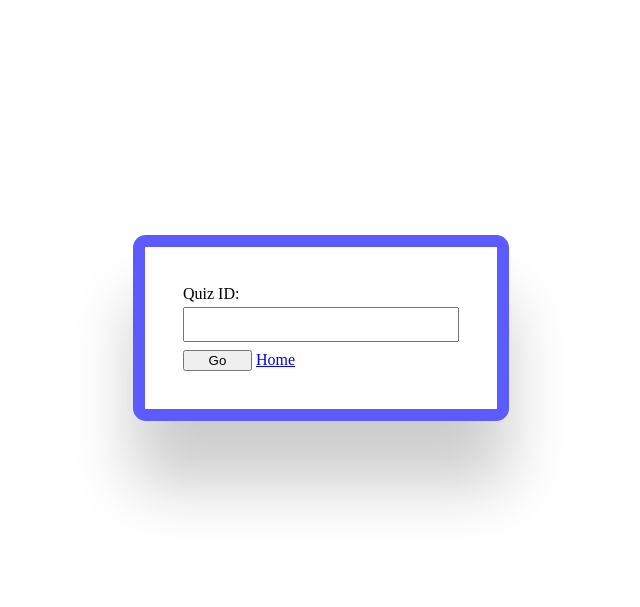
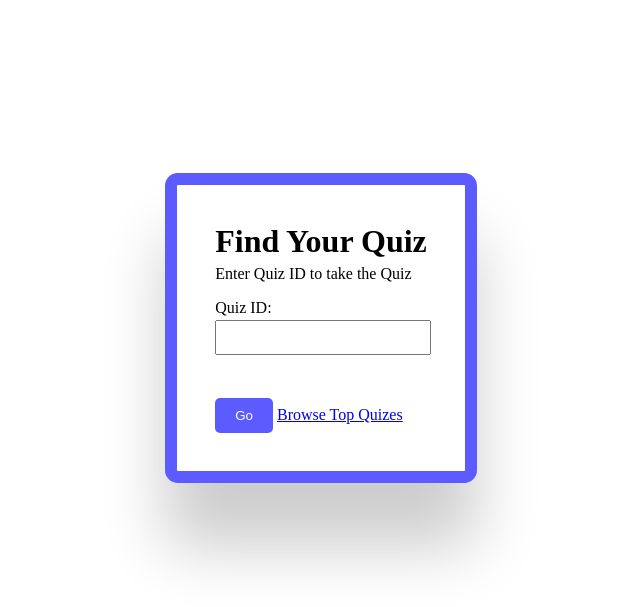
Before and after one commit to youssef-hsn/Quizlify, a PHP site: page / in a window 1280 px wide. Shown: the top 607 px of the page, without its empty margins (319-959 px from the left). Run offline with PHP 8.4, Linux system fonts and the light colour scheme.

Commit message:
🎨 QuizFinder Final styling

```diff
--- a/QuizFinder/index.html
+++ b/QuizFinder/index.html
@@ -3,16 +3,27 @@
 <head>
     <meta charset="UTF-8">
     <meta name="viewport" content="width=device-width, initial-scale=1.0">
+    <script src="https://code.jquery.com/jquery-3.6.0.min.js" defer></script>
     <link rel="stylesheet" href="style.css">
+    <script src="script.js" defer></script>
     <title>Find your Qui</title>
 </head>
 <body>
     <form action="/quizlify/quiz/" method="get">
+        <h1>Find Your Quiz</h1>
+        <p>Enter Quiz ID to take the Quiz</p>
         <label for="quiz-id">Quiz ID:</label>
-        <input type="text" id="quiz-id" name="id">
+        <input type="number" id="quiz-id" name="id">
+        <section id="feedback">
+            <img src="" alt="quiz image" hidden>
+            <div id="quiz-info">
+                <h6 id="quiz-title"></h6>
+                <p id="quiz-description"></p>
+            </div>
+        </section>
         <div>
             <button type="submit" id="go-button">Go</button>
-            <a href="/quizlify/home/" id="home-link">Home</a>
+            <a href="/quizlify/home/" id="home-link">Browse Top Quizes</a>
         </div>
     </form>
 </body>
--- /dev/null
+++ b/QuizFinder/script.js
@@ -0,0 +1,20 @@
+$("#quiz-id").on("input", (c) => {
+    let newValue = c.target.value;
+    $("#feedback img").show();
+    $.ajax({
+        url: '/quizlify/api/getQuizData.php',
+        method: 'GET',
+        data: { id: newValue },
+        success: function(response) {
+            const quiz = response.quiz;
+            $("#feedback img").attr("src", `https://api.dicebear.com/9.x/icons/svg?seed=${quiz.title}`);
+            $("#quiz-title").text(quiz.title);
+            $("#quiz-description").text(quiz.description);
+        },
+        error: function(xhr) {
+            $("#feedback img").attr("src", `https://api.dicebear.com/9.x/glass/svg?backgroundColor=FE305B`);
+            $("#quiz-title").text("Some Error Occured");
+            $("#quiz-description").text(xhr.statusText);
+        }
+    })
+})
--- a/QuizFinder/style.css
+++ b/QuizFinder/style.css
@@ -3,6 +3,12 @@ body {
     justify-content: center;
     align-items: center;
     height: 80vh;
+}
+h1 {
+    margin: 0;
+}
+p {
+    margin-top: 5px;
 }
 form {
  padding: 3vw;
@@ -15,8 +21,45 @@ form {
 #quiz-id {
     margin: .4vh 0 1vh 0;
     padding: 1vh;
-    width: 20vw;
+    width: calc(100% - 2vh);
+}
+#feedback {
+    display: flex;
+    align-items:center;
+    margin: 20px 0 10px 0;
+    max-width: 20vw;
+}
+
+#feedback img {
+    width: 50px;
+    height: 50px;
+    object-fit: cover;
+    margin-right: 5px;
+}
+
+#quiz-info {
+    display: flex;
+    flex-direction: column;
+    justify-content: baseline;
+}
+
+#quiz-title {
+    font-size: 24px;
+    margin: 0;
+    max-width: 100%;
+}
+
+#quiz-description {
+    font-size: 16px;
+    max-width: 100%;
+    margin: 5px 0 0 0;
 }
 #go-button {
-    width: 25%;
+
+    padding: 10px 20px;
+    border: none;
+    border-radius: 5px;
+    background-color: rgb(91, 91, 255);
+    color: white;
+    cursor: pointer;
 }
```
